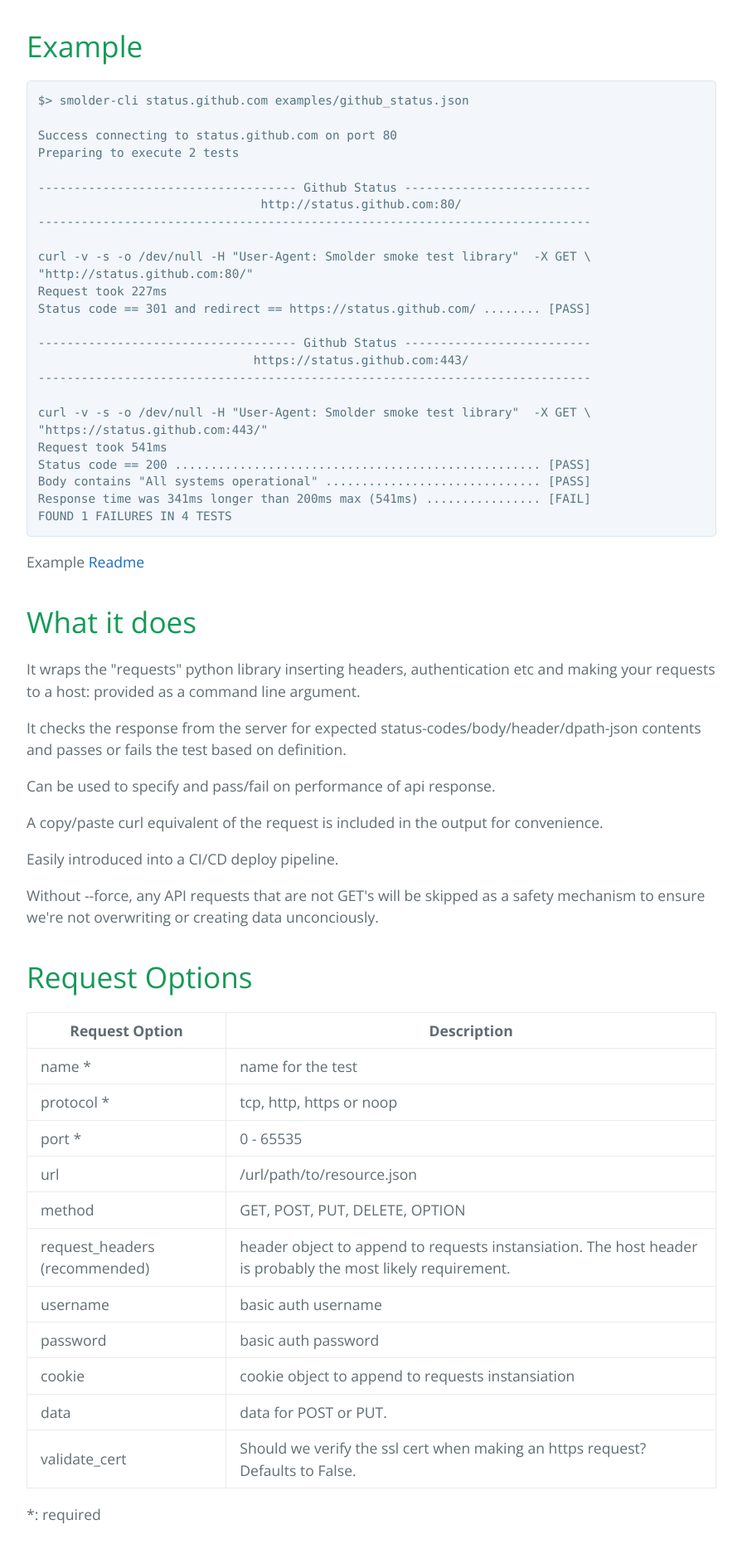
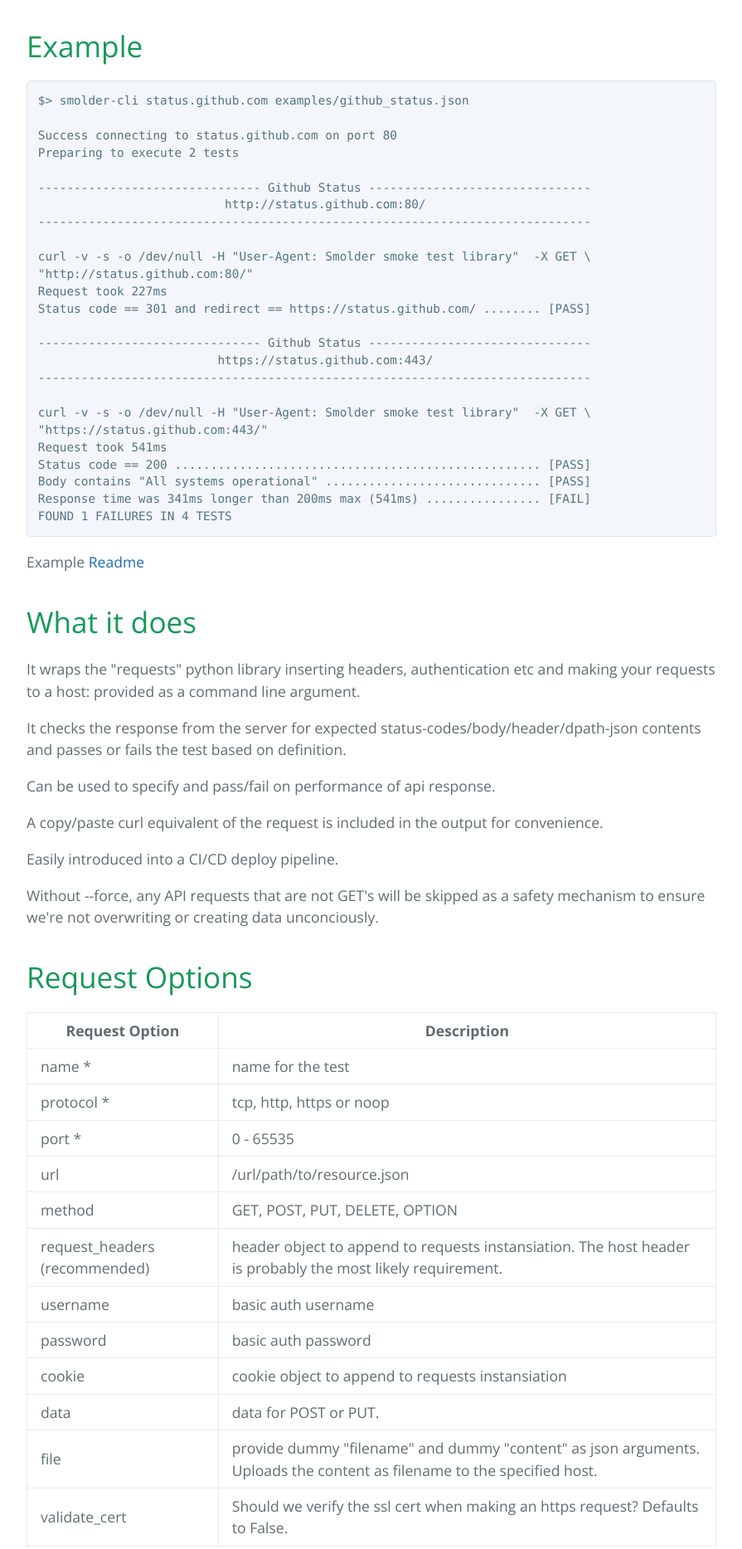
Before and after one commit to sky-shiny/smolder, a plain HTML site: page index.html in a window 1280 px wide. Shown: the part 1120-2987 px from the top of the page at 83% size, without its empty margins (192-1087 px from the left). Drawn offline with nearby package versions, Linux system fonts and the light colour scheme.

```diff
--- a/index.html
+++ b/index.html
@@ -47,8 +47,8 @@
 Success connecting to status.github.com on port 80
 Preparing to execute 2 tests
 
------------------------------------- Github Status --------------------------
-                               http://status.github.com:80/
+------------------------------- Github Status -------------------------------
+                          http://status.github.com:80/
 -----------------------------------------------------------------------------
 
 curl -v -s -o /dev/null -H "User-Agent: Smolder smoke test library"  -X GET \
@@ -56,8 +56,8 @@ curl -v -s -o /dev/null -H "User-Agent: Smolder smoke test library"  -X GET \
 Request took 227ms
 Status code == 301 and redirect == https://status.github.com/ ........ [PASS]
 
------------------------------------- Github Status --------------------------
-                              https://status.github.com:443/
+------------------------------- Github Status -------------------------------
+                         https://status.github.com:443/
 -----------------------------------------------------------------------------
 
 curl -v -s -o /dev/null -H "User-Agent: Smolder smoke test library"  -X GET \
@@ -142,6 +142,10 @@ mechanism to ensure we're not overwriting or creating data unconciously.</p>
 <td>data for POST or PUT.</td>
 </tr>
 <tr>
+<td>file</td>
+<td>provide dummy "filename" and dummy "content" as json arguments. Uploads the content as filename to the specified host.</td>
+</tr>
+<tr>
 <td>validate_cert</td>
 <td>Should we verify the ssl cert when making an https request?  Defaults to False.</td>
 </tr>
```
Also changed, not shown: params.json (+1 -1 lines).
